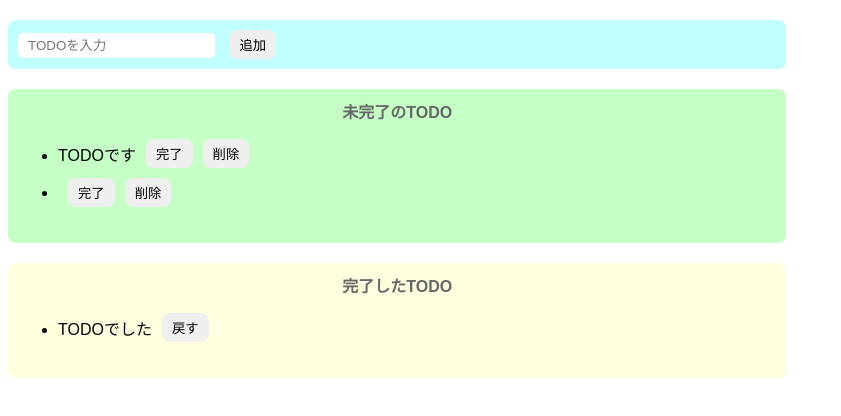
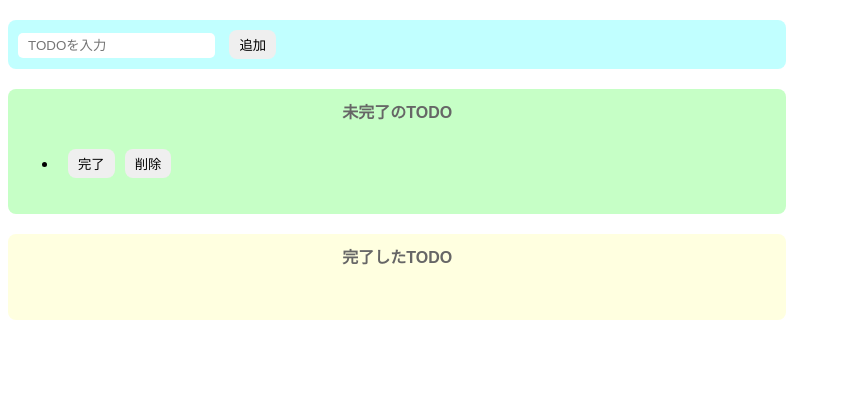
Before and after one commit to tetsguya-hashi/udemy-javascript-todoList, a website built with Parcel: page index.html in a window 1280 px wide. Both pictures are taken after a click on the button "追加". Shown: the whole page, without its empty margins (0-841 px from the left). Built offline with nearby package versions, Linux system fonts and the light colour scheme.

Commit message:
TODO-LIST FIX

```diff
--- a/index.html
+++ b/index.html
@@ -14,20 +14,13 @@
     <div class="incomplete-area">
       <p class="title">未完了のTODO</p>
       <ul id="inconmplete-list">
-        <div class="list-row">
-          <li>TODOです</li>
-          <button>完了</button>
-          <button>削除</button>
-        </div>
+        <div class="list-row"></div>
       </ul>
     </div>
     <div class="complete-area">
       <p class="title">完了したTODO</p>
       <ul id="complete-list">
-        <div class="list-row">
-          <li>TODOでした</li>
-          <button>戻す</button>
-        </div>
+        <div class="list-row"></div>
       </ul>
     </div>
     <script src="src/index.js"></script>
--- a/src/index.js
+++ b/src/index.js
@@ -1,14 +1,25 @@
 const addText = document.getElementById("add-text");
+
 const onClickAdd = () => {
   //テキストボックスの値を取得し、初期化
   const inputText = addText.value;
   addText.value = "";
+  createIncompleteList(inputText);
+};
+//未完了リストから指定の要素を削除
+const deleteFromIncompleteList = (buttonName) => {
+  const deleteTarget = buttonName.parentNode;
+  document.getElementById("inconmplete-list").removeChild(deleteTarget);
+};
+
+//未完了リストに追加する関数
+const createIncompleteList = (text) => {
   //divの生成
   const div = document.createElement("div");
   div.className = "list-row";
   //liタグ生成
   const li = document.createElement("li");
-  li.innerText = inputText;
+  li.innerText = text;
   //button(完了)ボタンの生成
   const completeButton = document.createElement("button");
   completeButton.innerText = "完了";
@@ -28,6 +39,15 @@ const onClickAdd = () => {
     //戻すボタン
     const backButton = document.createElement("button");
     backButton.innerText = "戻す";
+    //完了したTODOから戻すボタンで未完了へ戻す
+    backButton.addEventListener("click", () => {
+      const deleteTarget = backButton.parentNode;
+      document.getElementById("complete-list").removeChild(deleteTarget);
+
+      //テキストを取得
+      const text = backButton.parentNode.firstElementChild.innerText;
+      createIncompleteList(text);
+    });
     div.appendChild(li);
     div.appendChild(backButton);
     document.getElementById("complete-list").appendChild(div);
@@ -47,11 +67,6 @@ const onClickAdd = () => {
   //ulタグの子要素にdiv
   document.getElementById("inconmplete-list").appendChild(div);
 };
-//未完了リストから指定の要素を削除
-const deleteFromIncompleteList = (buttonName) => {
-  const deleteTarget = buttonName.parentNode;
-  document.getElementById("inconmplete-list").removeChild(deleteTarget);
-};
 
 document
   .getElementById("add-button")
```
